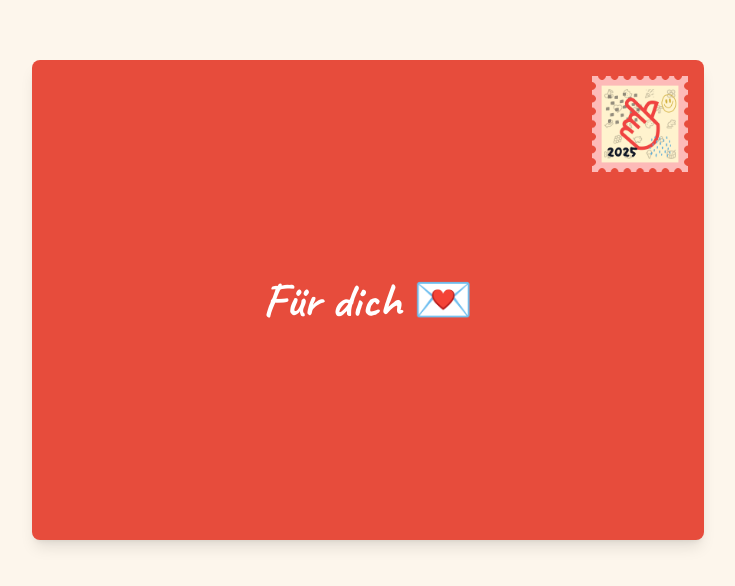
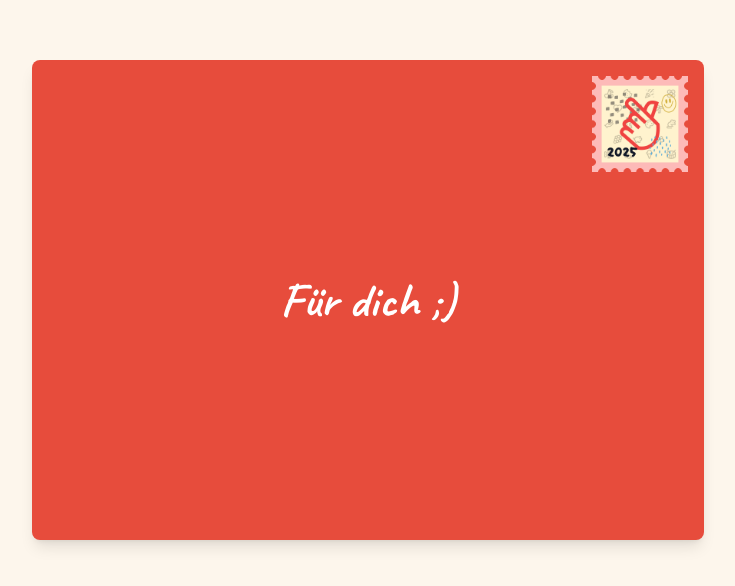
Before and after one commit to DevChrisRoth/valentinesday, a Vue app: page / in a window 1280 px wide. Shown: the part 148-734 px from the top of the page, without its empty margins (272-1007 px from the left). Built offline with nearby package versions, Linux system fonts and the light colour scheme.

Commit message:
ref: changed text

```diff
--- a/src/App.vue
+++ b/src/App.vue
@@ -31,7 +31,7 @@ updated_code = """
             class="text-white text-3xl md:text-5xl"
             style="font-family: Caveat Variable; font-weight: 700"
           >
-            Für dich 💌
+            Für dich ;)
           </p>
         </div>
       </div>
```
